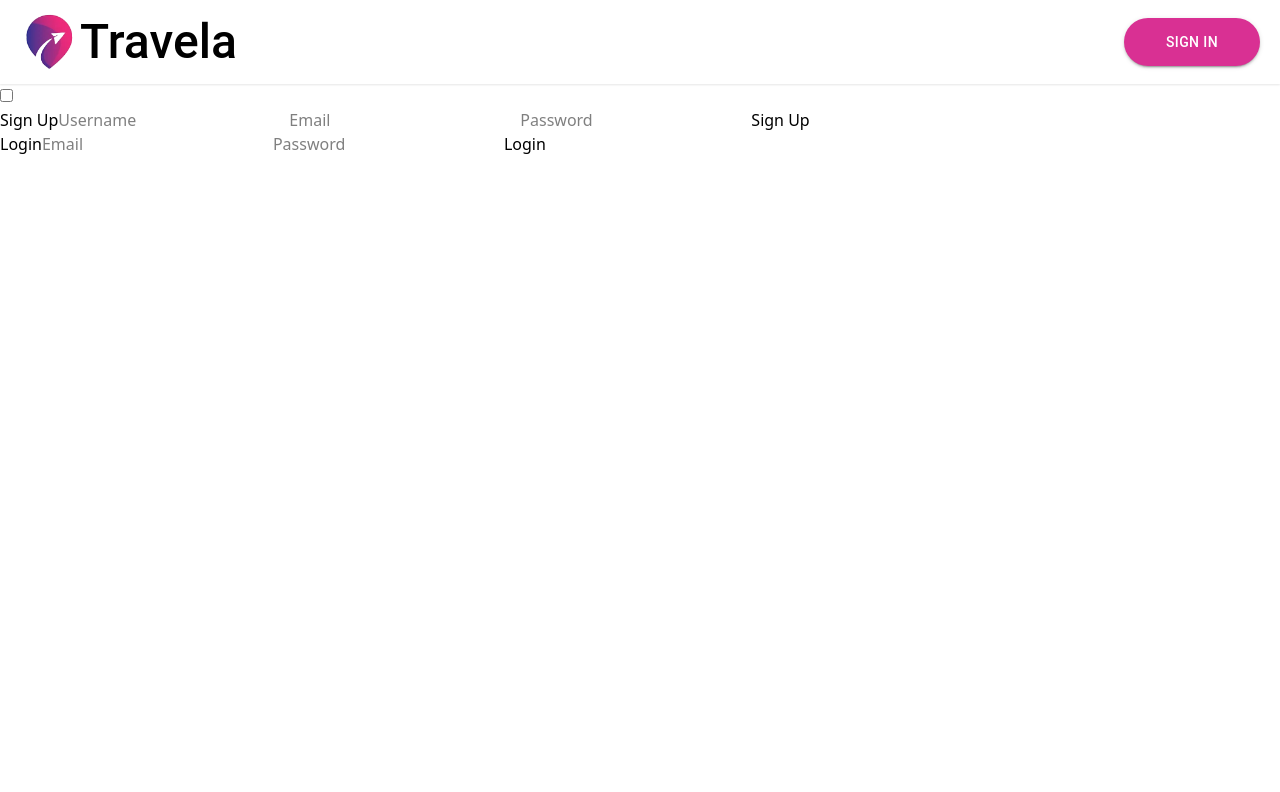
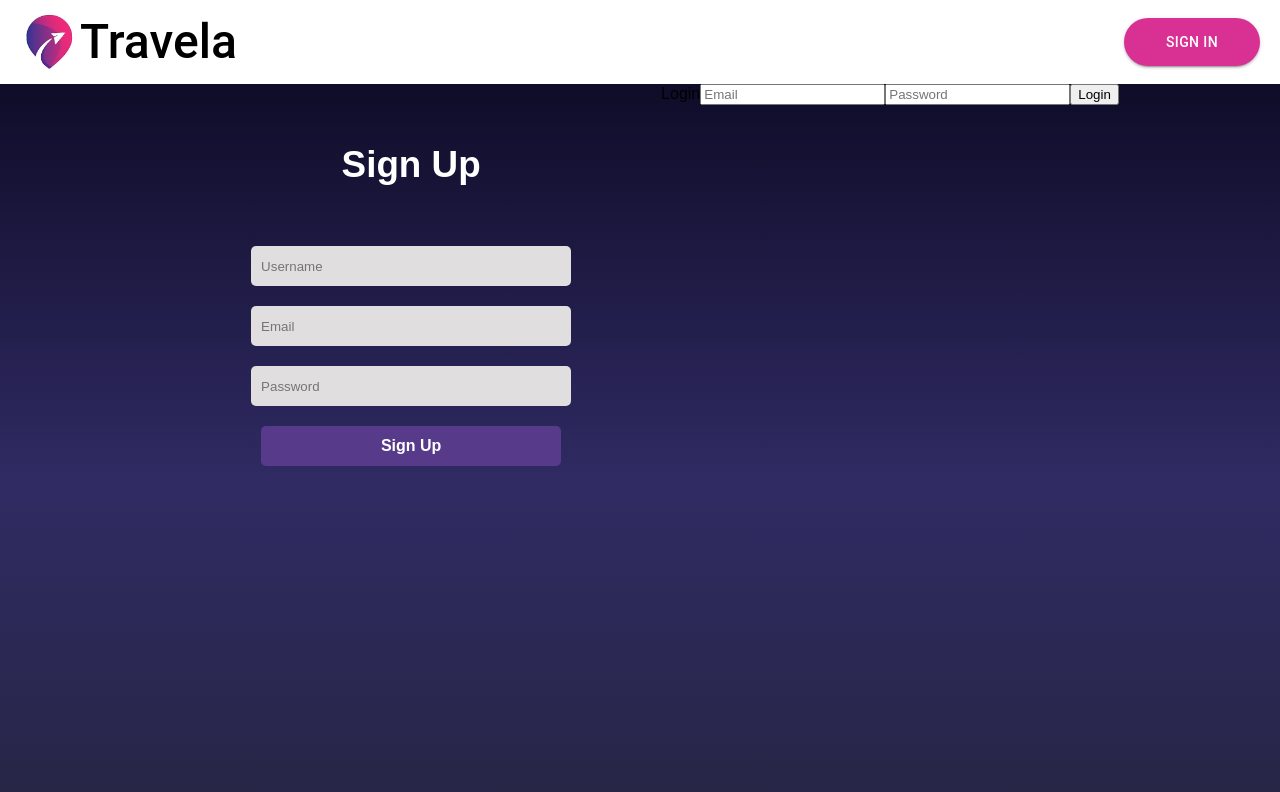
Before and after one commit to labib08/Travela, a React (Vite) app in the folder travela/: page /signup in a window 1280 px wide. Shown: the top 792 px of the page. Built offline with nearby package versions, Linux system fonts and the light colour scheme.

Commit message:
Added styling for the SignUp part

```diff
--- /dev/null
+++ b/travela/src/Pages/SignUp/SignUp.css
@@ -0,0 +1,61 @@
+.signup {
+    display: flex;
+    width: 100%;
+
+    justify-content: center;
+    min-height: 100vh;
+    font-family: 'Jost', sans-serif;
+    background:linear-gradient(to bottom, #0f0c29, #302b63, #24243e) ;
+}
+#chk {
+    display: none;
+}
+.signup-main {
+    position: relative;
+
+    height: 100%;
+    width: 500px;
+}
+.signup-main-label {
+    color: #fff;
+    font-size: 2.3em;
+    justify-content: center;
+    display: flex;
+    margin: 60px;
+    font-weight: bold;
+    cursor: pointer;
+    transition: 0.5s ease-in-out;
+}
+
+.signup-main input {
+    width: 60%;
+    height: 20px;
+    background: #e0dede;
+    justify-content: center;
+    display: flex;
+    margin: 20px auto;
+    padding: 10px;
+    border: none;
+    outline: none;
+    border-radius: 5px;
+}
+.signup-main button {
+    width: 60%;
+    height: 40px;
+    margin: 10px auto;
+    justify-content: center;
+    display: block;
+    color: #fff;
+    background: #573b8a;
+    font-size: 1em;
+    font-weight: bold;
+    margin-top: 20px;
+    outline: none;
+    border: none;
+    border-radius: 5px;
+    transition: .2s ease-in;
+    cursor: pointer;
+}
+.signup-main button:hover {
+    background: #6d448b;
+}
--- a/travela/src/Pages/SignUp/SignUp.tsx
+++ b/travela/src/Pages/SignUp/SignUp.tsx
@@ -1,11 +1,11 @@
-
+import './SignUp.css'
 const SignUp = () => {
   return (
     <div className="signup">
         <input type="checkbox" id="chk" aria-hidden="true"/>
         <div className="signup-main">
             <form>
-                <label htmlFor = "chk" aria-hidden="true">Sign Up</label>
+                <label htmlFor = "chk" aria-hidden="true" className='signup-main-label'>Sign Up</label>
                 <input type= "text" name="txt" placeholder="Username" required/>
                 <input type= "email" name="email" placeholder="Email" required/>
                 <input type= "Password" name="password" placeholder="Password" required/>
--- a/travela/src/index.css
+++ b/travela/src/index.css
@@ -1 +1,4 @@
-@import "tailwindcss";
+body {
+    margin: 0;
+    margin-top: 0;
+}
```
